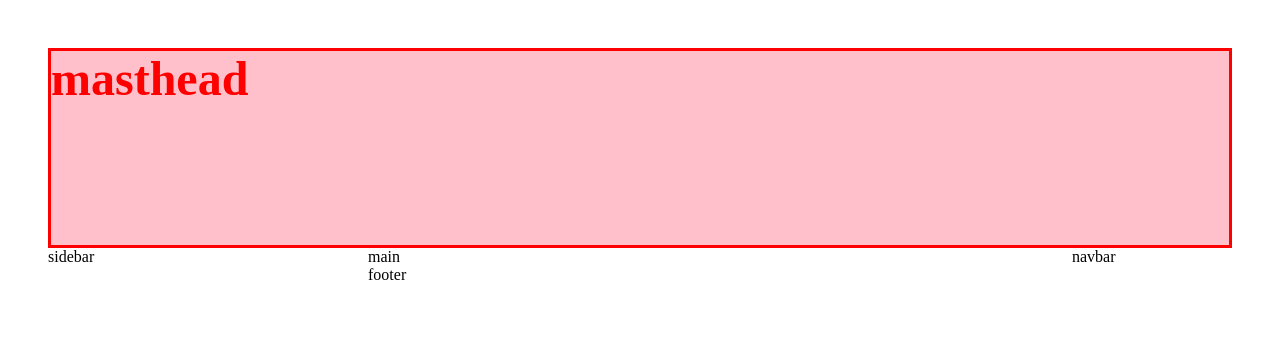
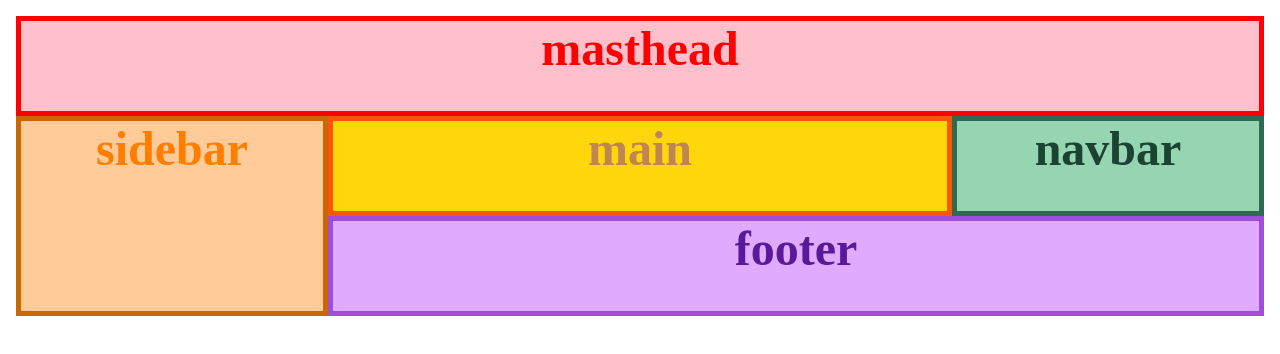
Before and after one commit to newcoder2019/grid2, a plain HTML site: page index.html in a window 1280 px wide. Drawn offline with Linux system fonts and the light colour scheme.

Commit message:
reformated code using traditional grid layout

```diff
--- a/index.html
+++ b/index.html
@@ -10,10 +10,10 @@
   <body>
     <div id="grid">
       <div class="masthead item-a">masthead</div>
-      <div class="main">main</div>
-      <div class="navbar">navbar</div>
-      <div class="sidebar">sidebar</div>
-      <div class="footer">footer</div>
+      <div class="sidebar item-b">sidebar</div>
+      <div class="main item-c">main</div>
+      <div class="navbar item-d">navbar</div>
+      <div class="footer item-e">footer</div>
     </div>
   </body>
 </html>
--- a/style.css
+++ b/style.css
@@ -1,40 +1,92 @@
 #grid {
   display: grid;
-  grid-template-columns: 20em 1fr 1fr 10em;
-  grid-template-rows: 200px 1fr 3em;
+  width: 100%;
+  grid-template-columns: 1fr 1fr 1fr 1fr;
+  grid-template-rows: 100px 100px 100px 100px;
 
-  grid-template-areas:
+  /*grid-template-areas:
     "header header header header"
     "leftside content content rightside"
-    "leftside footer footer footer";
+    "leftside footer footer footer";*/
 }
 
 body {
   margin: 0;
-  padding: 3em;
+  padding: 1em;
 }
 
 .masthead {
-  grid-area: header;
+  grid-column-start: 1;
+  grid-column-end: 5;
+  grid-row-start: 1;
+  grid-row-end: 2;
+}
+.item-a {
+  text-align: center;
   color: red;
   font-weight: bold;
   background-color: pink;
-  border: 3px solid red;
+  border: 5px solid red;
   font-size: 3em;
 }
-.item-a {
+
+.sidebar {
   grid-column-start: 1;
-  grid-column-end: 5;
+  grid-column-end: 2;
+  grid-row-start: 2;
+  grid-row-end: 4;
 }
-.sidebar {
-  grid-area: leftside;
+.item-b {
+  text-align: center;
+  color: #ff7e00;
+  background-color: #ffcc99;
+  border: 5px solid #ca6702;
+  font-size: 3em;
+  font-weight: bold;
 }
+
 .main {
-  grid-area: content;
+  grid-column-start: 2;
+  grid-column-end: 4;
+  grid-row-start: 2;
+  grid-row-end: 3;
+}
+
+.item-c {
+  text-align: center;
+  color: #c08552;
+  background-color: #ffd60a;
+  border: 5px solid #fb5607;
+  font-size: 3em;
+  font-weight: bold;
 }
 .navbar {
-  grid-area: rightside;
+  grid-column-start: 4;
+  grid-column-end: 5;
+  grid-row-start: 2;
+  grid-row-end: 3;
+}
+
+.item-d {
+  text-align: center;
+  color: #1b4332;
+  background-color: #95d5b2;
+  border: 5px solid #2d6a4f;
+  font-size: 3em;
+  font-weight: bold;
 }
 .footer {
-  grid-area: footer;
+  grid-column-start: 2;
+  grid-column-end: 5;
+  grid-row-start: 3;
+  grid-row-end: 4;
 }
+
+.item-e {
+  text-align: center;
+  color: #5a189a;
+  background-color: #e0aaff;
+  border: 5px solid #9d4edd;
+  font-size: 3em;
+  font-weight: bold;
+}
```
